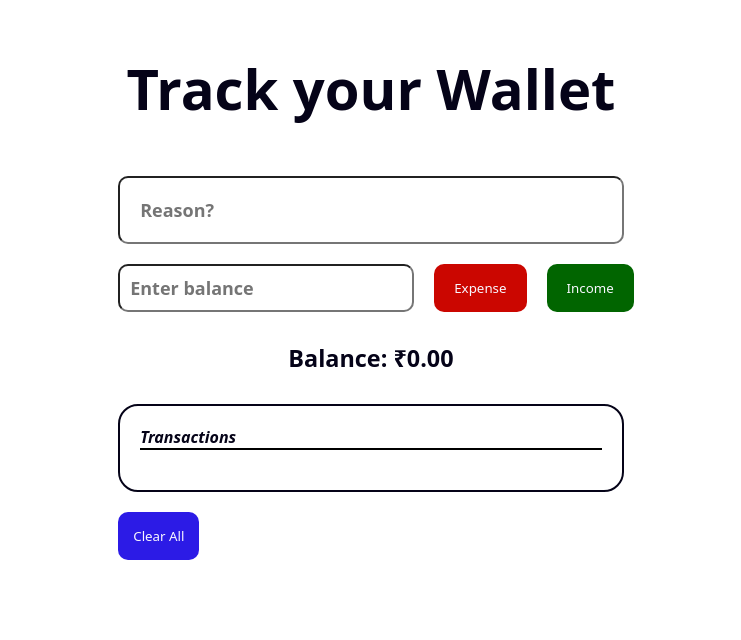
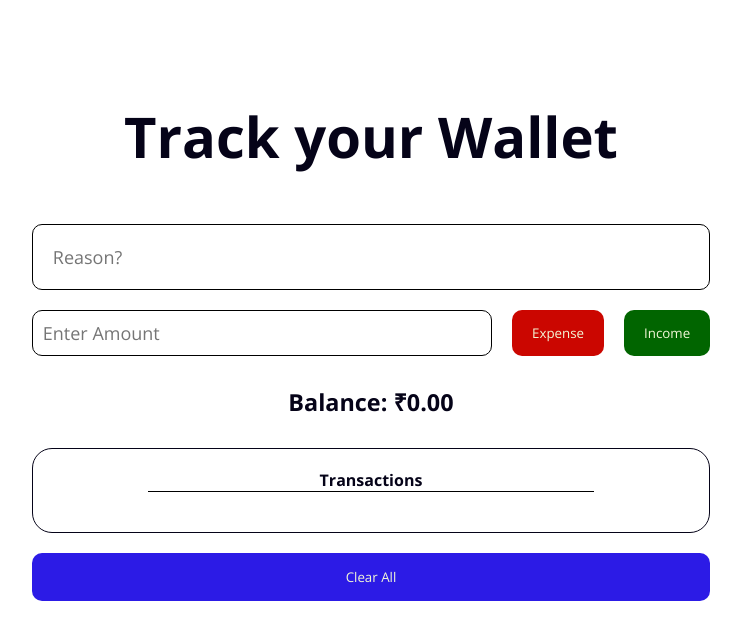
Before and after one commit to shubhamashish33/wallet, an Angular app: page / in a window 1280 px wide. Shown: the top 640 px of the page, without its empty margins (269-1010 px from the left). Built offline with nearby package versions, Linux system fonts and the light colour scheme.

Commit message:
minor changes

```diff
--- a/src/app/app.component.css
+++ b/src/app/app.component.css
@@ -1,11 +1,13 @@
+@import url('https://fonts.googleapis.com/css2?family=Open+Sans:ital,wght@0,300..800;1,300..800&display=swap');
+
 * {
     margin: 0px;
     padding: 0px;
     box-sizing: border-box;
-    font-family: system-ui, -apple-system, BlinkMacSystemFont, 'Segoe UI', Roboto, Oxygen, Ubuntu, Cantarell, 'Open Sans', 'Helvetica Neue', sans-serif;
+    font-family: "Open Sans", sans-serif;
     font-optical-sizing: auto;
     --text: #050318;
-    --background: #f8f7fe;
+    --background: #f2f7d6;
     --primary: #2c1be6;
     --secondary: #cb0600;
     --accent: #016500;
@@ -13,8 +15,11 @@
 }
 
 .container {
-    width: 40%;
+    display: grid;
+    width: 60%;
     margin: auto;
+    padding: 40px;
+    border-radius: 20px;
 }
 
 .topcontainer {
@@ -33,9 +38,11 @@
 .midcontainer input {
     padding: 20px;
     border-radius: 10px;
+    border: 1px solid black;
     font-size: 18px;
     flex: 1;
-    font-weight: 600;
+    font-weight: 400;
+    background-color: transparent;
 }
 
 .midinnercontainer {
@@ -105,7 +112,7 @@ input[type=number]::-webkit-outer-spin-button {
 .expenselistcontainer {
     padding: 20px;
     border-radius: 20px;
-    border: 2px solid var(--text);
+    border: 1px solid var(--text);
     margin-top: 20px;
     display: flex;
     flex-direction: column;
@@ -126,7 +133,7 @@ input[type=number]::-webkit-outer-spin-button {
 
 @media only screen and (max-width: 1200px) {
     .container {
-        width: 60%;
+        width: 70%;
     }
 }
 
--- a/src/app/app.component.html
+++ b/src/app/app.component.html
@@ -5,7 +5,7 @@
   <div class="midcontainer">
     <input type="text" name="" id="" placeholder="Reason?" [(ngModel)]="expenseName">
     <div class="midinnercontainer">
-      <input type="number" name="" id="" placeholder="Enter balance" [(ngModel)]="amount" max="100000">
+      <input type="number" name="" id="" placeholder="Enter Amount" [(ngModel)]="amount" max="100000">
       <div class="buttons">
         <button (click)="addExpense()" class="expense btn">Expense</button>
         <button (click)="addIncome()" class="income btn">Income</button>
@@ -21,12 +21,14 @@
     <div *ngIf="isError" class="error-message">
       {{errorMessage}}
     </div>
-    <h4 style="font-style: italic; border-bottom: 2px solid black; margin-bottom: 20px;">Transactions</h4>
+    <h4
+      style="font-style: bold; width: 70%; margin: auto; text-align: center; border-bottom: 1px solid black; margin-bottom: 20px;">
+      Transactions</h4>
     <div class="expenselist" *ngFor="let expense of expenseList"
       [ngStyle]="{ 'border-left': expense.amount > 0 ? '12px solid green' : '12px solid red' }">
       <span class="reasonName">{{expense.expenseName | titlecase}}</span>
       <span>{{expense.amount | currency: "INR"}}</span>
     </div>
   </div>
-  <button (click)="clearLocalStorage()" class="clearAll btn">Clear All</button>
+  <button (click)="clearLocalStorage()" class="clearAll btn" style="cursor: pointer;">Clear All</button>
 </div>
```
